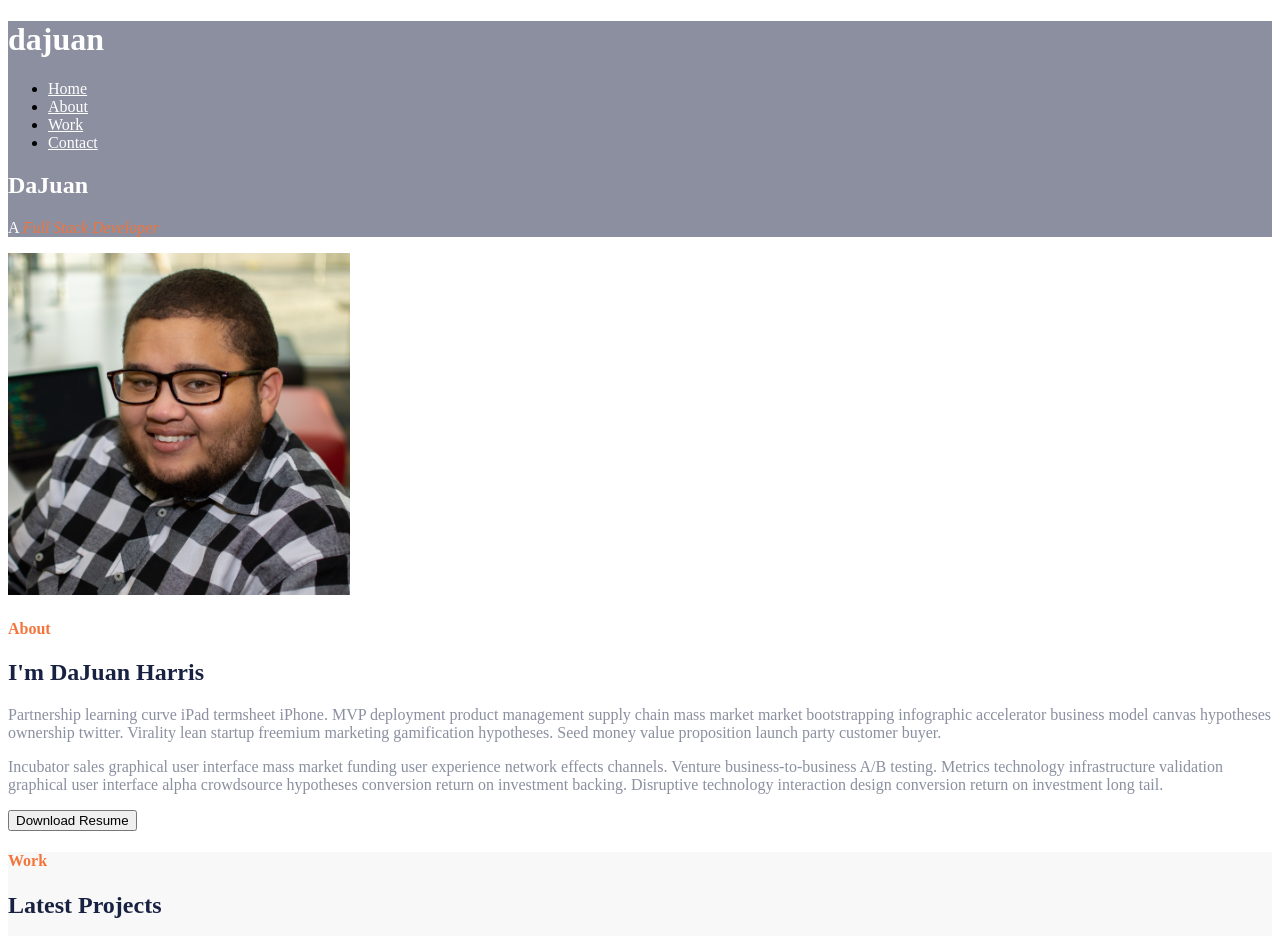
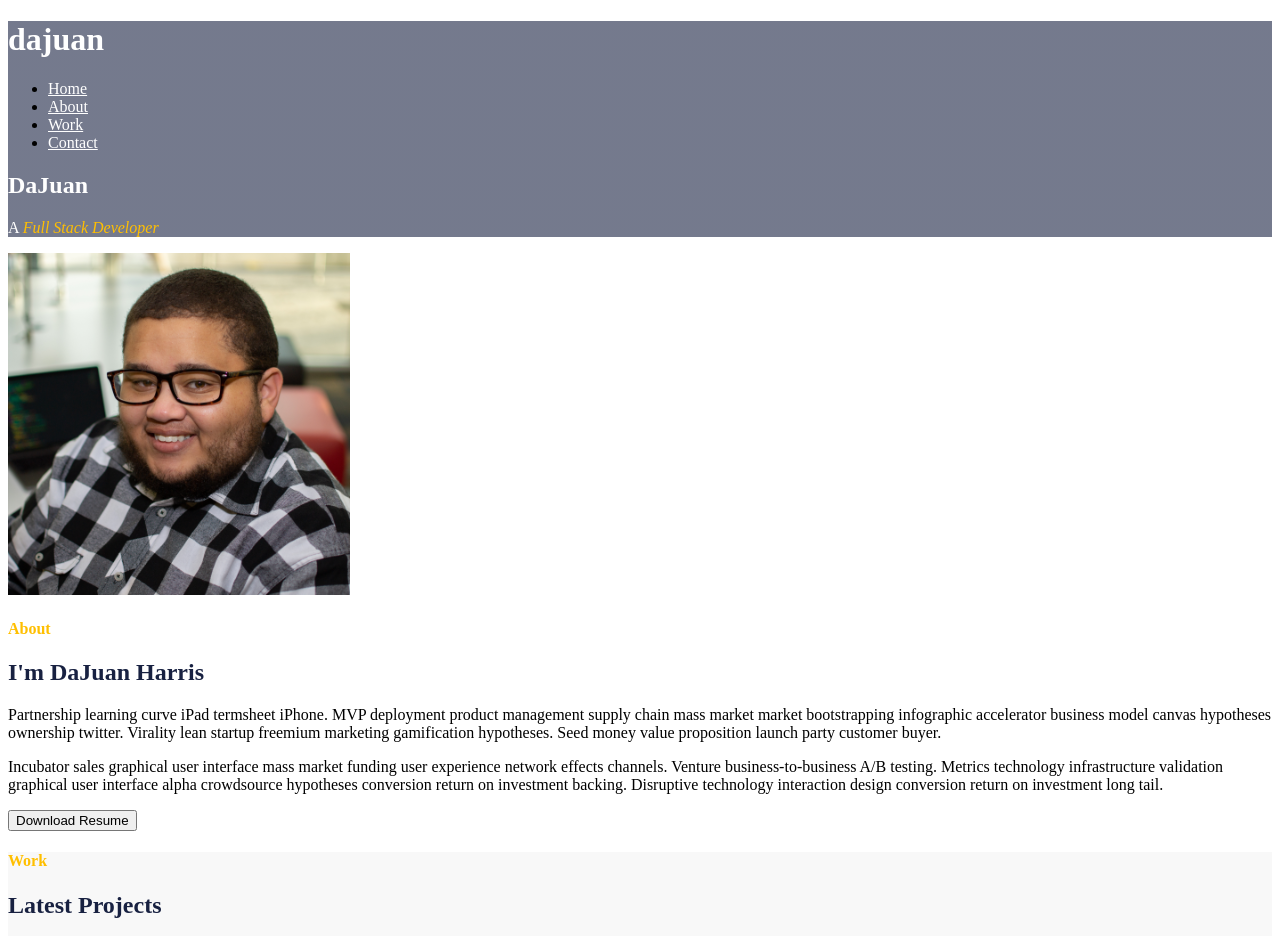
Before and after one commit to UPE-Code/WebDev1, a plain HTML site: page index.html in a window 1280 px wide. Shown: the top 936 px of the page. Drawn offline with Linux system fonts and the light colour scheme; grey boxes are pictures that could not be loaded.

Commit message:
Changed colors used

```diff
--- a/styles/sectionStyles/About.css
+++ b/styles/sectionStyles/About.css
@@ -1,5 +1,5 @@
 .About__title {
-  color: var(--accentOrange);
+  color: var(--accentYellow);
 }
 
 .About__subTitle {
--- a/styles/sectionStyles/Contact.css
+++ b/styles/sectionStyles/Contact.css
@@ -1,5 +1,5 @@
 .Contact__title {
-  color: var(--accentOrange);
+  color: var(--accentYellow);
 }
 
 .Contact__subTitle {
--- a/styles/sectionStyles/Footer.css
+++ b/styles/sectionStyles/Footer.css
@@ -7,5 +7,5 @@
 }
 
 .Footer__socialLink {
-  color: var(--accentOrange)
+  color: var(--accentYellow)
 }
--- a/styles/sectionStyles/Header.css
+++ b/styles/sectionStyles/Header.css
@@ -1,5 +1,5 @@
 .Header {
-  background-color: var(--blueOpacity);
+  background:  var(--bgGradient);
 }
 
 .Header__logo {
@@ -16,5 +16,5 @@
 }
 
 .Header__highlight {
-  color: var(--accentOrange)
+  color: var(--accentYellow)
 }
--- a/styles/sectionStyles/Work.css
+++ b/styles/sectionStyles/Work.css
@@ -3,7 +3,7 @@
 }
 
 .Work__title {
-  color: var(--accentOrange);
+  color: var(--accentYellow);
 }
 
 .Work__subTitle {
--- a/styles/variables.css
+++ b/styles/variables.css
@@ -1,7 +1,8 @@
 :root {
   --accentBlue: #182141;
-  --accentOrange: #F4743B;
+  --accentYellow: #FFBF00;
   --greyBg: #F8F8F8;
   --white: white;
-  --blueOpacity: rgba(24,33,65,0.5);
+  --textOpacity: rgba(24,33,65,0.5);
+  --bgGradient: linear-gradient(122deg, rgba(24,33,65,.60) 0%, rgba(24,33,65,.60) 100%)
 }
```
